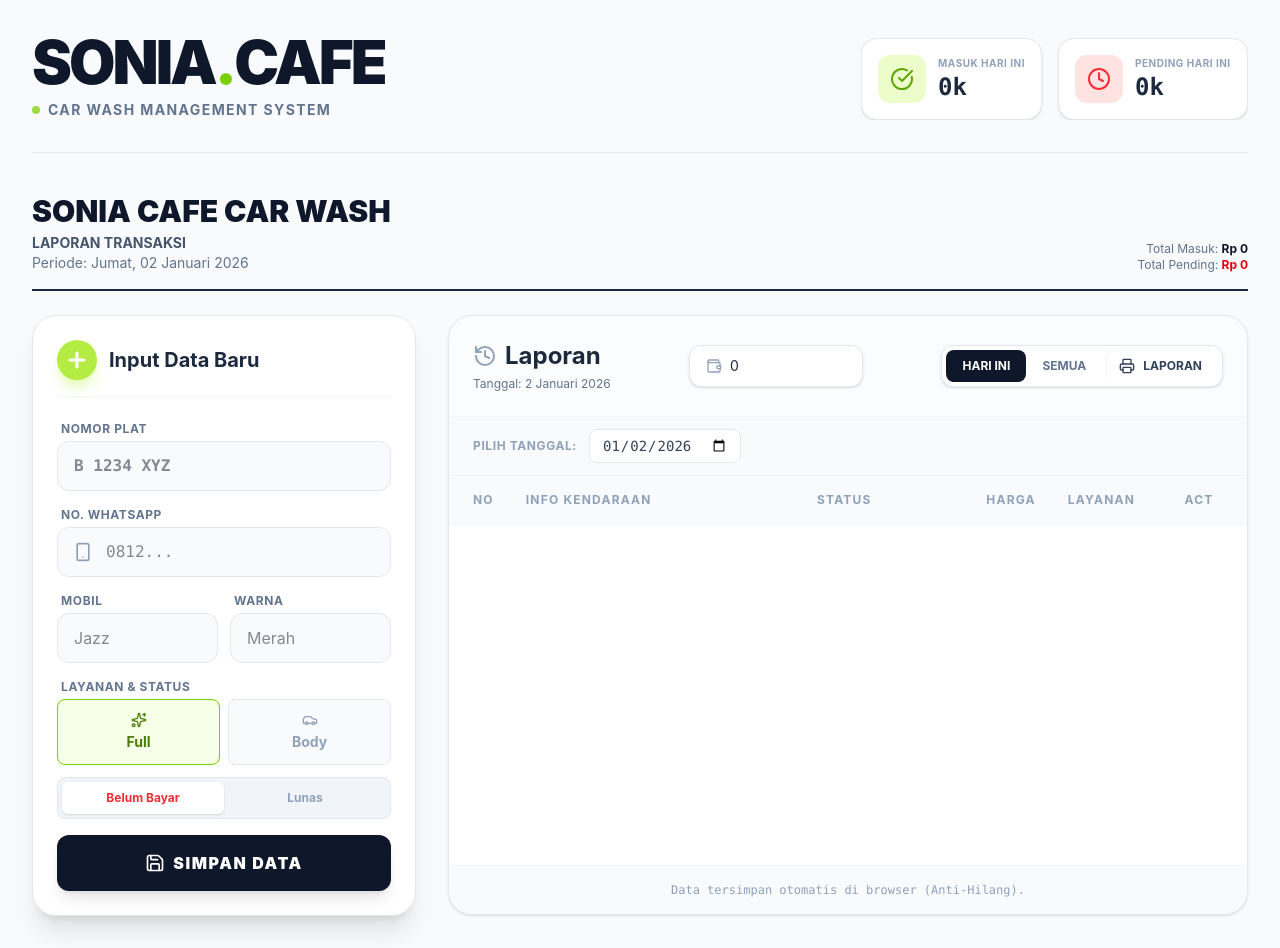
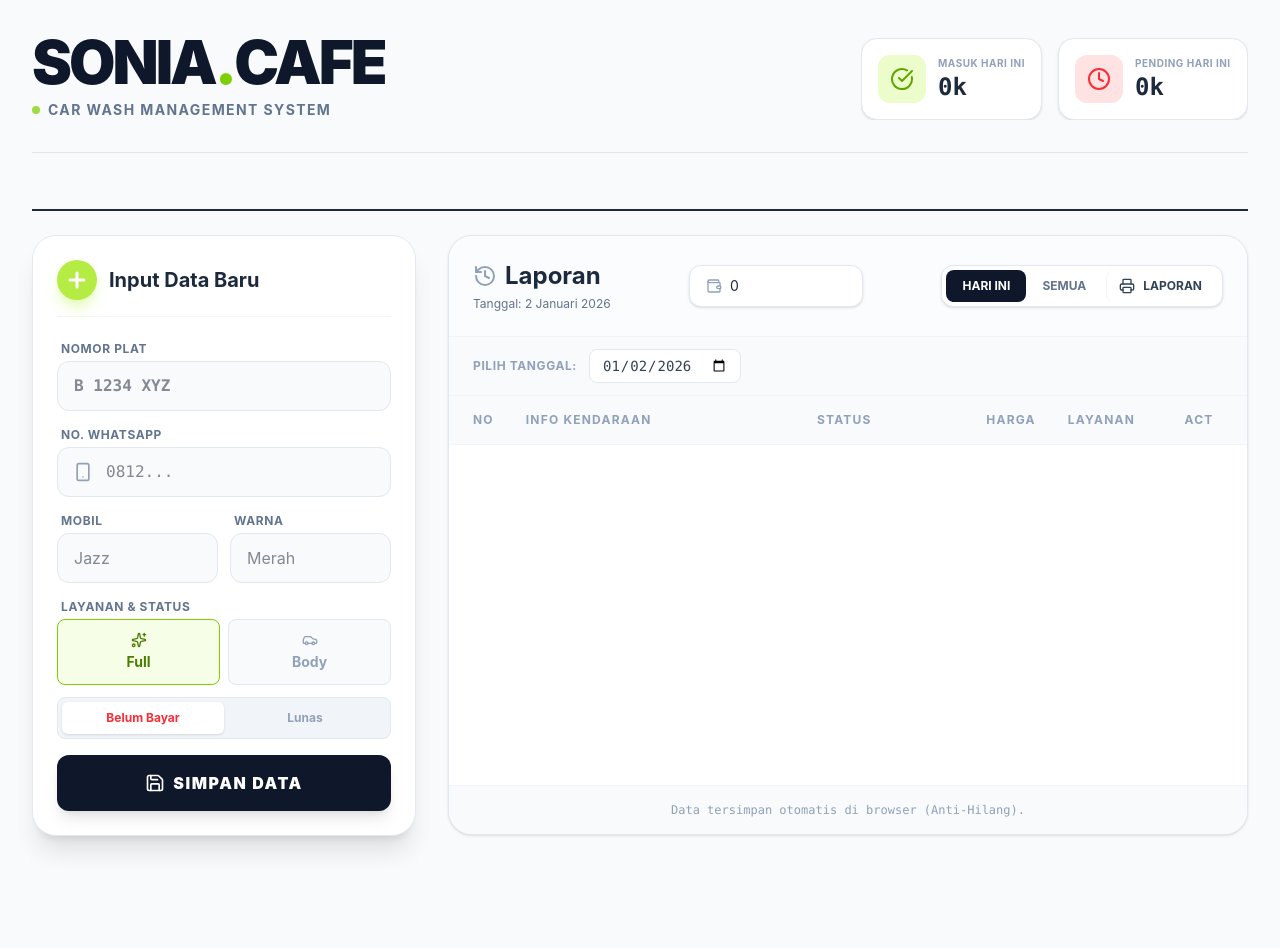
Before and after one commit to saintcitto/carwash, a React (Vite) app: page / in a window 1280 px wide. After the commit the page ends 868 px from the top, so only its background shows below. Built offline with nearby package versions, Linux system fonts and the light colour scheme; the HTML template or start-up script is replaced by a standard one.

Commit message:
Update App.jsx

```diff
--- a/src/App.jsx
+++ b/src/App.jsx
@@ -2,13 +2,13 @@ import React, { useState, useEffect } from 'react';
 import { Plus, Trash2, Car, Sparkles, Save, Phone, Smartphone, CheckCircle, Clock, Calendar, History, Filter, Printer, Receipt, Hash, Wallet } from 'lucide-react';
 
 // --- KONFIGURASI TARIF PER LAYANAN (AUDITED & LOCKED) ---
-// Tarif ini menghasilkan Total Gaji Anggota Rp 352.750 pada omset Rp 850.000 (17 mobil full).
+// Skema pembagian nominal per transaksi untuk anggota.
 const SERVICE_RATES = {
   'Aci Evi':   { Full: 5000, Body: 5000 },
   'Bang Tomy': { Full: 5000, Body: 4000 },
   'Usuf':      { Full: 3750, Body: 2500 },
-  'Rio':       { Full: 3500, Body: 2500 },
-  'Paijo':     { Full: 3500, Body: 2500 },
+  'Rio':       { Full: 2500, Body: 2500 }, // Sesuai instruksi teks terbaru
+  'Paijo':     { Full: 2500, Body: 2500 }, // Sesuai instruksi teks terbaru
 };
 
 const EMPLOYEES_LIST = Object.keys(SERVICE_RATES);
@@ -43,7 +43,7 @@ const App = () => {
   const [showAllHistory, setShowAllHistory] = useState(false);
   const [dailyExpense, setDailyExpense] = useState(0);
 
-  // HAPUS FIELD WASHER DARI STATE FORM
+  // HAPUS FIELD WASHER DARI STATE FORM (Fitur Pencuci Dihilangkan)
   const [formData, setFormData] = useState({
     plat: '',
     telepon: '',
@@ -92,6 +92,7 @@ const App = () => {
       harga: harga,
       tipe: formData.tipe,
       status: formData.status,
+      // Field washer dihapus dari objek data
       isNew: true
     };
 
@@ -140,7 +141,7 @@ const App = () => {
   // 2. Hitung Omset (ANGKA UTAMA)
   const totalUnit = filteredLaporan.length || 0;
 
-  // Hitung jumlah tipe layanan untuk kalkulasi gaji
+  // Hitung jumlah tipe layanan untuk kalkulasi gaji (Service-Based)
   const countFull = filteredLaporan.filter(l => l.tipe === 'Full').length || 0;
   const countBody = filteredLaporan.filter(l => l.tipe === 'Body').length || 0;
 
@@ -155,8 +156,8 @@ const App = () => {
   // TOTAL OMSET HARIAN = Masuk + Pending
   const totalOmzet = (totalMasuk + totalPending) || 0;
 
-  // 3. Hitung Pembagian Anggota (BERBASIS LAYANAN)
-  // Tidak ada input pencuci, semua anggota dapat bagian sesuai tarif layanan per mobil.
+  // 3. Hitung Pembagian Anggota (BERBASIS LAYANAN / SERVICE-BASED)
+  // Tidak ada input pencuci individu. Semua anggota mendapat bagian dari setiap mobil yang dicuci.
   const memberShares = EMPLOYEES_LIST.map(name => {
     const rates = SERVICE_RATES[name];
     const shareFromFull = countFull * rates.Full;
@@ -166,16 +167,19 @@ const App = () => {
     return { name, amount: totalShare };
   });
 
-  // TOTAL PEMBAGIAN ANGGOTA
+  // TOTAL PEMBAGIAN ANGGOTA (VARIABLE DIKUNCI SEBELUM MENGHITUNG OWNER)
   const totalPembagianAnggota = memberShares.reduce((acc, curr) => acc + curr.amount, 0);
 
   // 4. Hitung Pendapatan Owner (PALING TERAKHIR)
   // Rumus Wajib: Pendapatan Owner = Total Omset − Total Pembagian Anggota
   const pendapatanOwnerGross = (totalOmzet - totalPembagianAnggota) || 0;
 
-  // Rumus Akhir (Sisa Bersih): Pendapatan Owner - Pengeluaran Harian
-  // Pengeluaran diperlakukan sebagai angka positif yang mengurangi kas.
-  const pendapatanOwnerNet = (pendapatanOwnerGross - (Number(dailyExpense) || 0)) || 0;
+  // 5. Pengeluaran (Input Manual)
+  // Diperlakukan sebagai angka positif murni untuk mengurangi kas di tangan owner (Sisa Bersih)
+  const expenseValue = Math.abs(Number(dailyExpense) || 0); // Pastikan positif
+
+  // Sisa Bersih Owner (Net Profit)
+  const pendapatanOwnerNet = (pendapatanOwnerGross - expenseValue) || 0;
 
   const formatDateDisplay = (dateStr) => {
     if (!dateStr) return '-';
@@ -343,13 +347,21 @@ const App = () => {
             <span>(-) Pembagian:</span>
             <span>Rp {totalPembagianAnggota.toLocaleString()}</span>
           </div>
+
+          <div style={{borderTop: '1px dashed black', margin: '4px 0'}}></div>
+
+          <div style={{display: 'flex', justifyContent: 'space-between', fontSize: '11px', fontWeight: 'bold'}}>
+            <span>SISA KOTOR:</span>
+            <span>Rp {pendapatanOwnerGross.toLocaleString()}</span>
+          </div>
+
           <div style={{display: 'flex', justifyContent: 'space-between', fontSize: '10px'}}>
             <span>(-) Pengeluaran:</span>
-            <span>Rp {(Number(dailyExpense) || 0).toLocaleString()}</span>
+            <span>Rp {expenseValue.toLocaleString()}</span>
           </div>
 
           <div style={{borderTop: '2px solid black', marginTop: '5px', paddingTop: '5px', display: 'flex', justifyContent: 'space-between'}} className="text-lg bold">
-            <span>BERSIH OWNER:</span>
+            <span>SISA BERSIH:</span>
             <span>Rp {pendapatanOwnerNet.toLocaleString()}</span>
           </div>
 
@@ -393,23 +405,13 @@ const App = () => {
         </div>
       </header>
 
-      {/* --- PRINT HEADER (KHUSUS LAPORAN A4) --- */}
-      <div className="print-header-report w-full mb-6 border-b-2 border-slate-800 pb-4">
-        <h1 className="text-3xl font-black text-slate-900 mb-1">SONIA CAFE CAR WASH</h1>
-        <div className="flex justify-between items-end">
-          <div>
-            <p className="text-sm text-slate-600 font-bold uppercase">Laporan Transaksi</p>
-            <p className="text-sm text-slate-500">Periode: {showAllHistory ? "Semua Riwayat" : new Date(selectedDate).toLocaleDateString('id-ID', { dateStyle: 'full' })}</p>
-          </div>
-          <div className="text-right">
-             <p className="text-xs text-slate-500">Total Masuk: <span className="font-bold text-slate-900">Rp {totalMasuk.toLocaleString()}</span></p>
-             <p className="text-xs text-slate-500">Total Pending: <span className="font-bold text-red-600">Rp {totalPending.toLocaleString()}</span></p>
-          </div>
-        </div>
+      {/* --- PRINT HEADER (KHUSUS LAPORAN A4 - TIDAK DIPAKAI, TAPI DISIMPAN JIKA ADA REQUEST GANTI UKURAN) --- */}
+      <div className="print-header-report w-full mb-6 border-b-2 border-slate-800 pb-4 no-print">
+          {/* Bagian ini disembunyikan karena kita fokus ke Thermal 80mm */}
       </div>
 
       <div className="w-full max-w-7xl grid grid-cols-1 lg:grid-cols-12 gap-8 input-section">
-        {/* --- FORM INPUT --- */}
+        {/* --- FORM INPUT (TANPA INPUT PENCUCI) --- */}
         <div className="lg:col-span-4 space-y-6 animate-enter animate-enter-delay-1 opacity-0 no-print">
           <div className="bg-white border border-slate-200 rounded-3xl p-6 shadow-xl sticky top-8">
             <div className="flex items-center gap-3 mb-6 border-b border-slate-100 pb-4">
@@ -463,15 +465,16 @@ const App = () => {
                   <p className="text-slate-500 text-xs mt-1">{showAllHistory ? 'Semua Riwayat' : `Tanggal: ${new Date(selectedDate).toLocaleDateString('id-ID', { dateStyle: 'long' })}`}</p>
                </div>
 
-               {/* INPUT PENGELUARAN MANUAL */}
+               {/* INPUT PENGELUARAN MANUAL (Number Only, Positive) */}
                <div className="flex items-center gap-2 bg-white border border-slate-200 p-1 rounded-xl shadow-sm">
                   <div className="pl-3 text-slate-400"><Wallet size={16} /></div>
                   <input
                     type="number"
                     value={dailyExpense}
-                    onChange={(e) => setDailyExpense(Number(e.target.value) || 0)}
+                    onChange={(e) => setDailyExpense(Math.abs(Number(e.target.value)) || 0)} // Force positive
                     placeholder="Pengeluaran (Rp)..."
                     className="w-32 text-sm py-1.5 focus:outline-none"
+                    min="0"
                   />
                </div>
 
@@ -482,7 +485,7 @@ const App = () => {
                </div>
             </div>
             {!showAllHistory && (
-              <div className="px-6 py-3 bg-slate-50 border-b border-slate-100 flex items-center gap-3 no-print filter-section">
+              <div className="px-6 py-3 bg-slate-50 border-b border-slate-100 flex items-center gap-3 filter-section">
                 <span className="text-xs font-bold text-slate-400 uppercase tracking-wider">Pilih Tanggal:</span>
                 <input type="date" value={selectedDate} onChange={(e) => setSelectedDate(e.target.value)} className="bg-white border border-slate-200 text-slate-700 text-sm rounded-lg px-3 py-1.5 focus:outline-none focus:border-lime-500 transition-colors font-mono" />
               </div>
```
